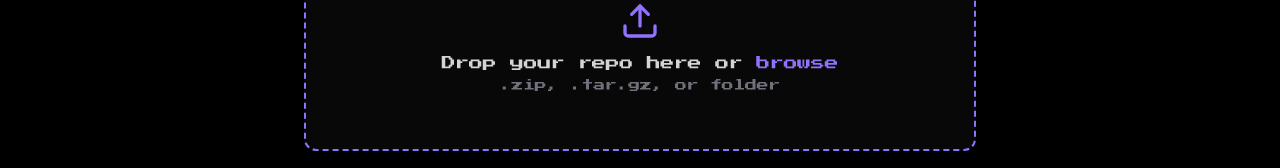
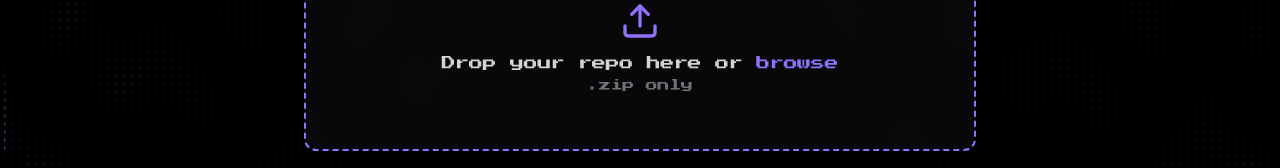
Before and after one commit to ksangtho9/dox, a Next.js app in the folder frontend/: page / in a window 1280 px wide. Shown: the part 312-480 px from the top of the page. Built offline with nearby package versions, Linux system fonts and the light colour scheme.

Commit message:
chore: point scripts at frontend, zip-only drop, ignore .nex

```diff
--- a/frontend/app/page.tsx
+++ b/frontend/app/page.tsx
@@ -48,14 +48,13 @@
               <span className="font-medium text-[var(--primary)]">browse</span>
             </p>
             <p className="text-[10px] text-zinc-500 sm:text-xs">
-              .zip, .tar.gz, or folder
+              .zip only
             </p>
             <input
               id="repo-drop"
               type="file"
               className="sr-only"
-              accept=".zip,.tar.gz"
-              multiple
+              accept=".zip,application/zip"
             />
           </label>
         </div>
--- /dev/null
+++ b/frontend/components/ui/falling-pattern.tsx
@@ -0,0 +1,168 @@
+'use client';
+
+import type React from 'react';
+import { motion } from 'framer-motion';
+import { cn } from '@/lib/utils';
+
+type FallingPatternProps = React.ComponentProps<'div'> & {
+	/** Primary color of the falling elements (default: 'var(--primary)') */
+	color?: string;
+	/** Background color (default: 'var(--background)') */
+	backgroundColor?: string;
+	/** Animation duration in seconds (default: 150) */
+	duration?: number;
+	/** Blur intensity for the overlay effect (default: '1em') */
+	blurIntensity?: string;
+	/** Pattern density - affects spacing (default: 1) */
+	density?: number;
+};
+
+export function FallingPattern({
+	color = 'var(--primary)',
+	backgroundColor = 'var(--background)',
+	duration = 150,
+	blurIntensity = '1em',
+	density = 1,
+	className,
+}: FallingPatternProps) {
+	// Generate background image style with customizable color
+	const generateBackgroundImage = () => {
+		const patterns = [
+			// Row 1
+			`radial-gradient(4px 100px at 0px 235px, ${color}, transparent)`,
+			`radial-gradient(4px 100px at 300px 235px, ${color}, transparent)`,
+			`radial-gradient(1.5px 1.5px at 150px 117.5px, ${color} 100%, transparent 150%)`,
+			// Row 2
+			`radial-gradient(4px 100px at 0px 252px, ${color}, transparent)`,
+			`radial-gradient(4px 100px at 300px 252px, ${color}, transparent)`,
+			`radial-gradient(1.5px 1.5px at 150px 126px, ${color} 100%, transparent 150%)`,
+			// Row 3
+			`radial-gradient(4px 100px at 0px 150px, ${color}, transparent)`,
+			`radial-gradient(4px 100px at 300px 150px, ${color}, transparent)`,
+			`radial-gradient(1.5px 1.5px at 150px 75px, ${color} 100%, transparent 150%)`,
+			// Row 4
+			`radial-gradient(4px 100px at 0px 253px, ${color}, transparent)`,
+			`radial-gradient(4px 100px at 300px 253px, ${color}, transparent)`,
+			`radial-gradient(1.5px 1.5px at 150px 126.5px, ${color} 100%, transparent 150%)`,
+			// Row 5
+			`radial-gradient(4px 100px at 0px 204px, ${color}, transparent)`,
+			`radial-gradient(4px 100px at 300px 204px, ${color}, transparent)`,
+			`radial-gradient(1.5px 1.5px at 150px 102px, ${color} 100%, transparent 150%)`,
+			// Row 6
+			`radial-gradient(4px 100px at 0px 134px, ${color}, transparent)`,
+			`radial-gradient(4px 100px at 300px 134px, ${color}, transparent)`,
+			`radial-gradient(1.5px 1.5px at 150px 67px, ${color} 100%, transparent 150%)`,
+			// Row 7
+			`radial-gradient(4px 100px at 0px 179px, ${color}, transparent)`,
+			`radial-gradient(4px 100px at 300px 179px, ${color}, transparent)`,
+			`radial-gradient(1.5px 1.5px at 150px 89.5px, ${color} 100%, transparent 150%)`,
+			// Row 8
+			`radial-gradient(4px 100px at 0px 299px, ${color}, transparent)`,
+			`radial-gradient(4px 100px at 300px 299px, ${color}, transparent)`,
+			`radial-gradient(1.5px 1.5px at 150px 149.5px, ${color} 100%, transparent 150%)`,
+			// Row 9
+			`radial-gradient(4px 100px at 0px 215px, ${color}, transparent)`,
+			`radial-gradient(4px 100px at 300px 215px, ${color}, transparent)`,
+			`radial-gradient(1.5px 1.5px at 150px 107.5px, ${color} 100%, transparent 150%)`,
+			// Row 10
+			`radial-gradient(4px 100px at 0px 281px, ${color}, transparent)`,
+			`radial-gradient(4px 100px at 300px 281px, ${color}, transparent)`,
+			`radial-gradient(1.5px 1.5px at 150px 140.5px, ${color} 100%, transparent 150%)`,
+			// Row 11
+			`radial-gradient(4px 100px at 0px 158px, ${color}, transparent)`,
+			`radial-gradient(4px 100px at 300px 158px, ${color}, transparent)`,
+			`radial-gradient(1.5px 1.5px at 150px 79px, ${color} 100%, transparent 150%)`,
+			// Row 12
+			`radial-gradient(4px 100px at 0px 210px, ${color}, transparent)`,
+			`radial-gradient(4px 100px at 300px 210px, ${color}, transparent)`,
+			`radial-gradient(1.5px 1.5px at 150px 105px, ${color} 100%, transparent 150%)`,
+		];
+
+		return patterns.join(', ');
+	};
+
+	const backgroundSizes = [
+		'300px 235px',
+		'300px 235px',
+		'300px 235px',
+		'300px 252px',
+		'300px 252px',
+		'300px 252px',
+		'300px 150px',
+		'300px 150px',
+		'300px 150px',
+		'300px 253px',
+		'300px 253px',
+		'300px 253px',
+		'300px 204px',
+		'300px 204px',
+		'300px 204px',
+		'300px 134px',
+		'300px 134px',
+		'300px 134px',
+		'300px 179px',
+		'300px 179px',
+		'300px 179px',
+		'300px 299px',
+		'300px 299px',
+		'300px 299px',
+		'300px 215px',
+		'300px 215px',
+		'300px 215px',
+		'300px 281px',
+		'300px 281px',
+		'300px 281px',
+		'300px 158px',
+		'300px 158px',
+		'300px 158px',
+		'300px 210px',
+		'300px 210px',
+	].join(', ');
+
+	const startPositions =
+		'0px 220px, 3px 220px, 151.5px 337.5px, 25px 24px, 28px 24px, 176.5px 150px, 50px 16px, 53px 16px, 201.5px 91px, 75px 224px, 78px 224px, 226.5px 230.5px, 100px 19px, 103px 19px, 251.5px 121px, 125px 120px, 128px 120px, 276.5px 187px, 150px 31px, 153px 31px, 301.5px 120.5px, 175px 235px, 178px 235px, 326.5px 384.5px, 200px 121px, 203px 121px, 351.5px 228.5px, 225px 224px, 228px 224px, 376.5px 364.5px, 250px 26px, 253px 26px, 401.5px 105px, 275px 75px, 278px 75px, 426.5px 180px';
+	const endPositions =
+		'0px 6800px, 3px 6800px, 151.5px 6917.5px, 25px 13632px, 28px 13632px, 176.5px 13758px, 50px 5416px, 53px 5416px, 201.5px 5491px, 75px 17175px, 78px 17175px, 226.5px 17301.5px, 100px 5119px, 103px 5119px, 251.5px 5221px, 125px 8428px, 128px 8428px, 276.5px 8495px, 150px 9876px, 153px 9876px, 301.5px 9965.5px, 175px 13391px, 178px 13391px, 326.5px 13540.5px, 200px 14741px, 203px 14741px, 351.5px 14848.5px, 225px 18770px, 228px 18770px, 376.5px 18910.5px, 250px 5082px, 253px 5082px, 401.5px 5161px, 275px 6375px, 278px 6375px, 426.5px 6480px';
+	return (
+		<div className={cn('relative h-full w-full p-1', className)}>
+			<motion.div
+				initial={{ opacity: 0 }}
+				animate={{ opacity: 1 }}
+				transition={{ duration: 0.2 }}
+				className="size-full"
+			>
+				<motion.div
+					className="relative size-full z-0"
+					style={{
+						backgroundColor,
+						backgroundImage: generateBackgroundImage(),
+						backgroundSize: backgroundSizes,
+					}}
+					variants={{
+						initial: {
+							backgroundPosition: startPositions,
+						},
+						animate: {
+							backgroundPosition: [startPositions, endPositions],
+							transition: {
+								duration: duration,
+								ease: 'linear',
+								repeat: Number.POSITIVE_INFINITY,
+							},
+						},
+					}}
+					initial="initial"
+					animate="animate"
+				/>
+			</motion.div>
+			<div
+				className="absolute inset-0 z-1 dark:brightness-600"
+				style={{
+					backdropFilter: `blur(${blurIntensity})`,
+					backgroundImage: `radial-gradient(circle at 50% 50%, transparent 0, transparent 2px, ${backgroundColor} 2px)`,
+					backgroundSize: `${8 * density}px ${8 * density}px`,
+				}}
+			/>
+		</div>
+	);
+}
--- /dev/null
+++ b/frontend/lib/utils.ts
@@ -0,0 +1,6 @@
+import { type ClassValue, clsx } from "clsx";
+import { twMerge } from "tailwind-merge";
+
+export function cn(...inputs: ClassValue[]) {
+  return twMerge(clsx(inputs));
+}
```
Also changed, not shown: package.json (+4 -4 lines), 2 other files (tests, documents, lock files or other folders).
